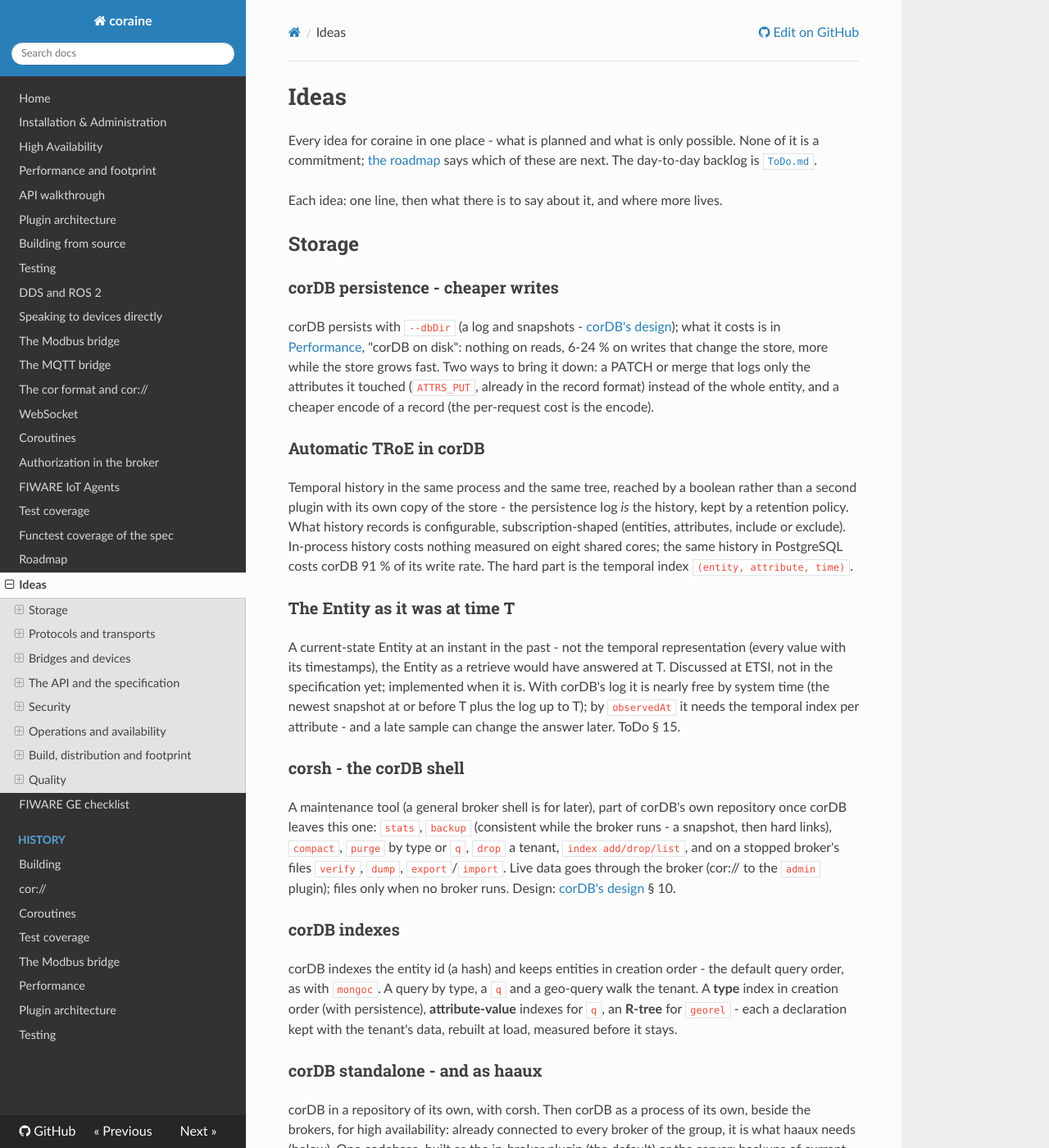
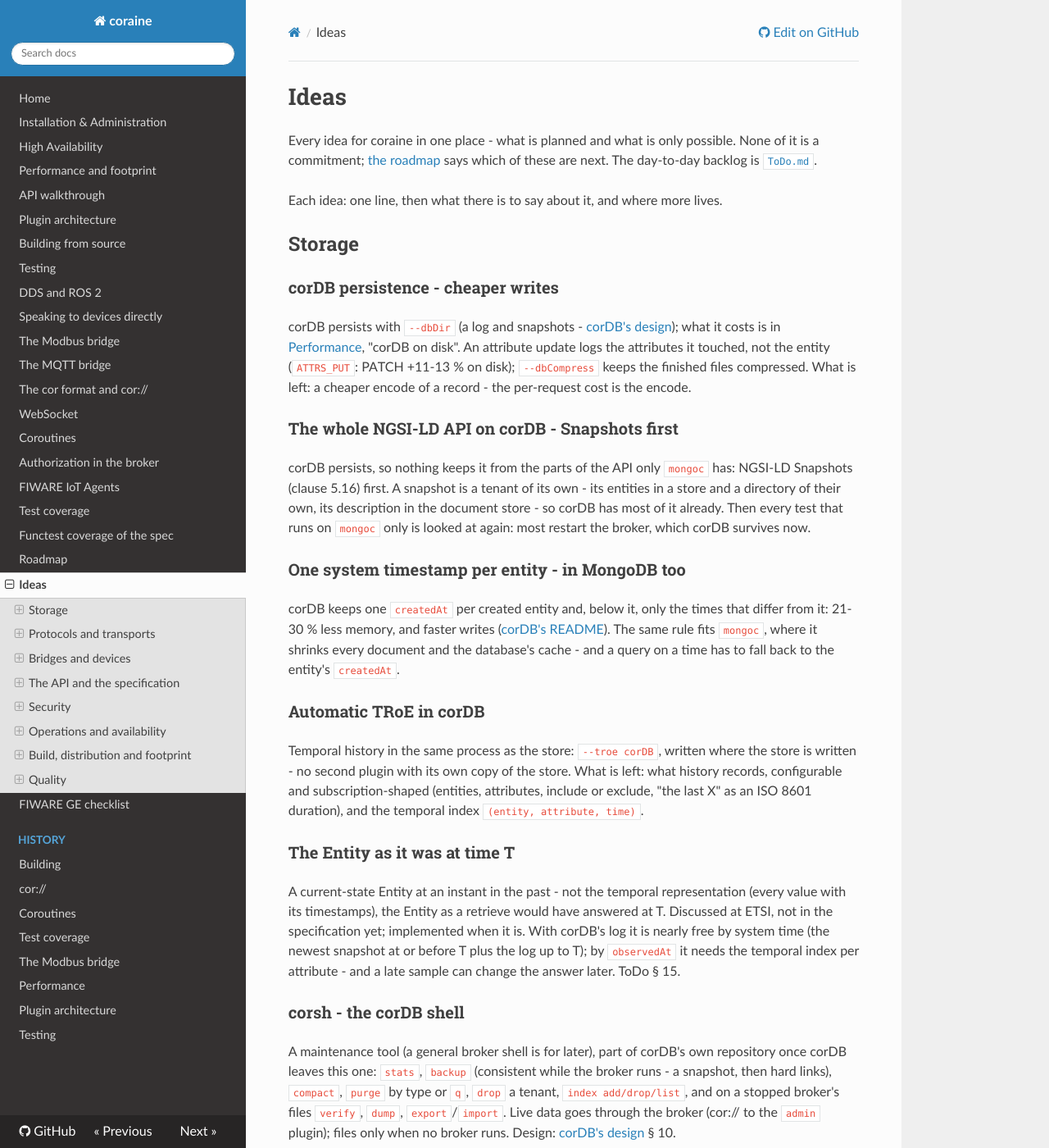
Before and after one commit to SEAMWARE/coraine, an MkDocs documentation site: the page built from doc/ideas.md, in a window 1280 px wide and 1400 px high. Shown: the whole window at 82% size. Built offline with MkDocs 1.6.1, drawn with Linux system fonts in a browser that asks for light colours; nearby versions of some CDN libraries; comment, search, counter and statistics services are not loaded; some of the changed text lies outside the part shown.

Commit message:
doc/roadmap.md + ideas.md, 2026-10-06: available now WebSocket, history in corDB, cheaper corDB writes, --dbCompress; short term reordered - Service Execution, one system timestamp per entity, the whole API on corDB (Snapshots first), memory budget, ARM, authorisation; medium term what history records, a Grafana data source
Co-Authored-By: Claude Opus 5.5 <noreply@anthropic.com>

```diff
--- a/doc/ideas.md
+++ b/doc/ideas.md
@@ -11,19 +11,31 @@ Each idea: one line, then what there is to say about it, and where more lives.
 ### corDB persistence - cheaper writes
 
 corDB persists with `--dbDir` (a log and snapshots - [corDB's design](https://github.com/SEAMWARE/corDB/blob/main/doc/persistence.md));
-what it costs is in [Performance](performance.md), "corDB on disk": nothing on reads, 6-24 % on
-writes that change the store, more while the store grows fast. Two ways to bring it down: a PATCH or
-merge that logs only the attributes it touched (`ATTRS_PUT`, already in the record format) instead
-of the whole entity, and a cheaper encode of a record (the per-request cost is the encode).
+what it costs is in [Performance](performance.md), "corDB on disk". An attribute update logs the
+attributes it touched, not the entity (`ATTRS_PUT`: PATCH +11-13 % on disk); `--dbCompress` keeps the
+finished files compressed. What is left: a cheaper encode of a record - the per-request cost is the
+encode.
+
+### The whole NGSI-LD API on corDB - Snapshots first
+
+corDB persists, so nothing keeps it from the parts of the API only `mongoc` has: NGSI-LD Snapshots
+(clause 5.16) first. A snapshot is a tenant of its own - its entities in a store and a directory of
+their own, its description in the document store - so corDB has most of it already. Then every test
+that runs on `mongoc` only is looked at again: most restart the broker, which corDB survives now.
+
+### One system timestamp per entity - in MongoDB too
+
+corDB keeps one `createdAt` per created entity and, below it, only the times that differ from it: 21-30 %
+less memory, and faster writes ([corDB's README](https://github.com/SEAMWARE/corDB#readme)). The same rule
+fits `mongoc`, where it shrinks every document and the database's cache - and a query on a time has to
+fall back to the entity's `createdAt`.
 
 ### Automatic TRoE in corDB
 
-Temporal history in the same process and the same tree, reached by a boolean rather than a second
-plugin with its own copy of the store - the persistence log *is* the history, kept by a retention
-policy. What history records is configurable, subscription-shaped (entities, attributes, include or
-exclude). In-process history costs nothing measured on eight shared cores; the same history in
-PostgreSQL costs corDB 91 % of its write rate. The hard part is the temporal index
-`(entity, attribute, time)`.
+Temporal history in the same process as the store: `--troe corDB`, written where the store is written -
+no second plugin with its own copy of the store. What is left: what history records, configurable and
+subscription-shaped (entities, attributes, include or exclude, "the last X" as an ISO 8601 duration),
+and the temporal index `(entity, attribute, time)`.
 
 ### The Entity as it was at time T
 
@@ -108,10 +120,10 @@ not standard NGSI-LD.
 
 ### Service Execution
 
-Actuation as a first-class citizen of the API, beyond the suggested workflows of TS 104 175 Annex G.
-DDS services and actions reach the broker today through Channels and a provisional convention (a
-write to an attribute, goals as its instances); the broker still needs a way to say "do this" that is
-not a write to an attribute.
+Actuation as a first-class citizen of the API: "do this", not a write to an attribute. Built after ETSI
+GR CIM-055 - service registrations, executions with their lifecycle and notifications, combined and
+grouped executions - with coraine itself as an executor through its bridges (DDS services and actions,
+Modbus), under conditional compilation. Being merged.
 
 ### The IoT Agents as cor-agent plugins
 
@@ -200,6 +212,11 @@ High-availability cache synchronisation without a shared database: brokers regis
 at startup, keep the connection, and sync subscriptions, registrations and contexts interrupt-driven
 in single-digit milliseconds. No polling. [High availability](high-availability.md).
 
+### A Grafana data source
+
+Grafana dashboards over NGSI-LD: a data source that queries the current state and the temporal API, the
+entity types and attributes as its fields.
+
 ### A memory budget and admission control
 
 A broker that knows its memory budget (a container's limit) and refuses writes before the OOM killer
```
Also changed, not shown: doc/roadmap.md (+14 -6 lines).
